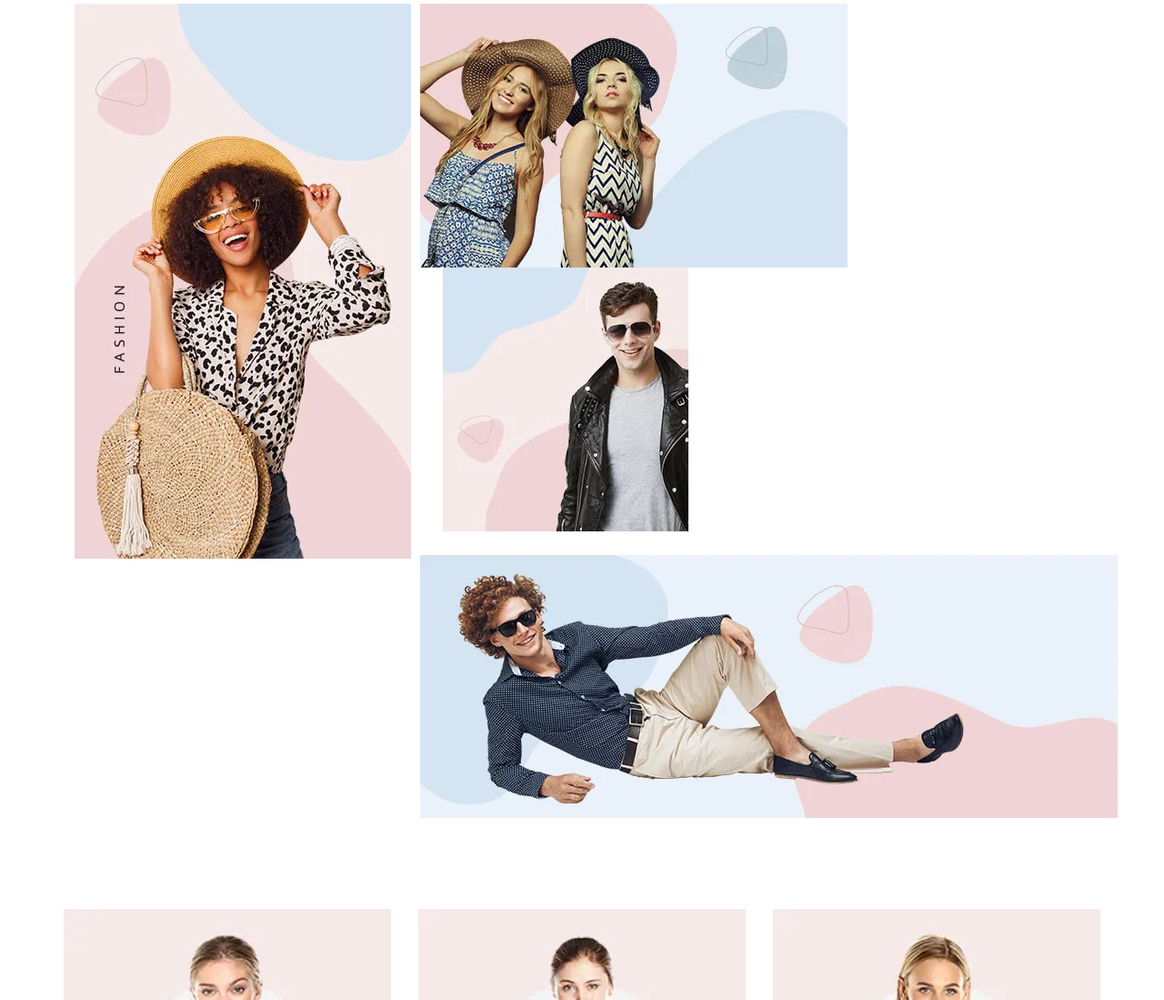
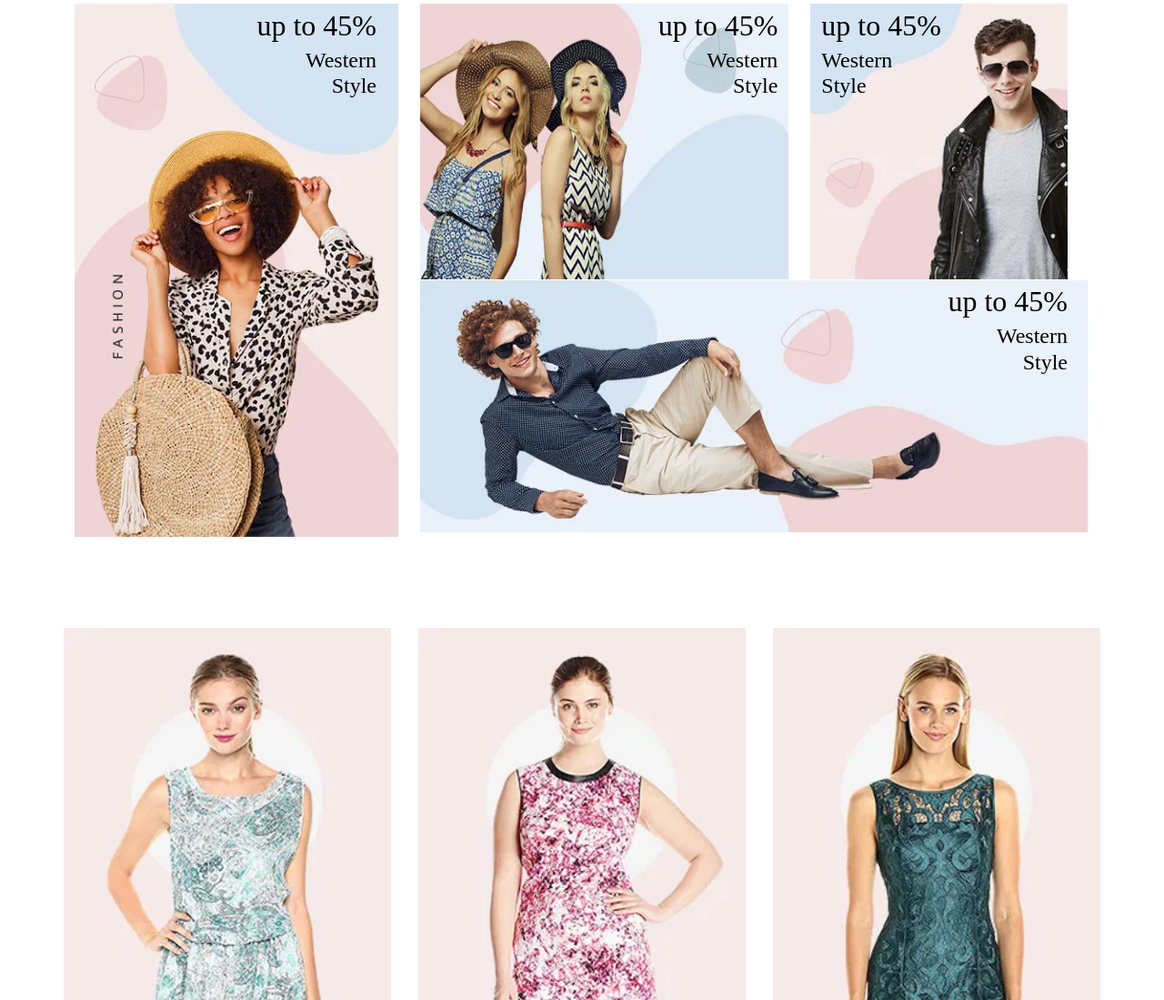
Before and after one commit to Ghaidaadofesh/parly-project, a plain HTML site: page index.html in a window 1280 px wide. Shown: the part 2231-3330 px from the top of the page at 91% size. Drawn offline with nearby package versions, Linux system fonts and the light colour scheme.

Commit message:
banner section

```diff
--- a/assest/css/style.css
+++ b/assest/css/style.css
@@ -201,6 +201,8 @@ Editor’s-Pick svg{
 
 /* end Editor’s-Pick*/
 
+/* start banner*/
+
 .banner{
   padding: 50px 0;
 }
@@ -210,3 +212,27 @@ Editor’s-Pick svg{
 .padding-left-25{
   padding-left: 25px;
 }
+.sub-left-banner{
+  position: relative;
+}
+.abs-right{
+
+  position: absolute;
+  top: 0;
+  right: 0;
+  text-align: right;
+   font-size: xx-large;
+}
+.abs-left{
+
+  position: absolute;
+  top: 0;
+  left: 0;
+  text-align: left;
+   font-size: xx-large;
+}
+.right.banner img{
+  width: 100%;
+}
+
+/* end banner*/
--- a/index.html
+++ b/index.html
@@ -377,30 +377,67 @@
 
     </section>
 
-    <section class="banner w-100">
+    <section class="banner">
       <div class="container">
         <div class="row">
           <div class="col-4">
-            <div class="right.banner">
-              <img  src="./assest/img/banner/banner-1.jpg" alt="">
+            <div class="right.banner sub-left-banner">
+             <a href="#">
+                  <img class="w-100" src="./assest/img/banner/banner-1.jpg" alt="">
+                <div class="abs-right px-4">
+                  <span>up to 45%</span>
+                  <h4>Western <br> Style</h4>
+                </div>
+                </a>
 
             </div>
 
           </div>
-          <div class="col-8">
-            <div class="left-banner">
-              <div class="">
-                <img src="./assest/img/banner/banner-2.jpg" alt="">
-                <img class="padding-left-25" src="./assest/img/banner/banner-3.jpg" alt="">
+          <div class="col-8 left-banner ">
+            <div class="col-12 row">
+              <div class="col-7 sub-left-banner">
+                <a href="#">
+                  <img  class="w-100  h-100" src="./assest/img/banner/banner-2.jpg" alt="">
+                <div class="abs-right px-4">
+                  <span>up to 45%</span>
+                  <h4>Western <br> Style</h4>
+                </div>
+                </a>
 
-              </div>
-              <div class="padding-top-25">
-                <img src="./assest/img/banner/banner-4.jpg" alt="">
 
-              </div>
+
+            </div>
+            <div class="col-5 sub-left-banner">
+              <a href="#">
+                  <img  class="w-100  h-100" src="./assest/img/banner/banner-3.jpg" alt="">
+                <div class="abs-left px-4 ">
+                  <span>up to 45%</span>
+                  <h4>Western <br> Style</h4>
+                </div>
+                </a>
+
+
             </div>
 
+            </div>
+
+             <div class="col-12  sub-left-banner ">
+               <a href="#">
+                  <img  class="w-100  h-100" src="./assest/img/banner/banner-4.jpg" alt="">
+                <div class="abs-right px-4">
+                  <span>up to 45%</span>
+                  <h4>Western <br> Style</h4>
+                </div>
+                </a>
+             </div>
+
+
+
           </div>
+
+
+
+
         </div>
       </div>
     </section>
```
